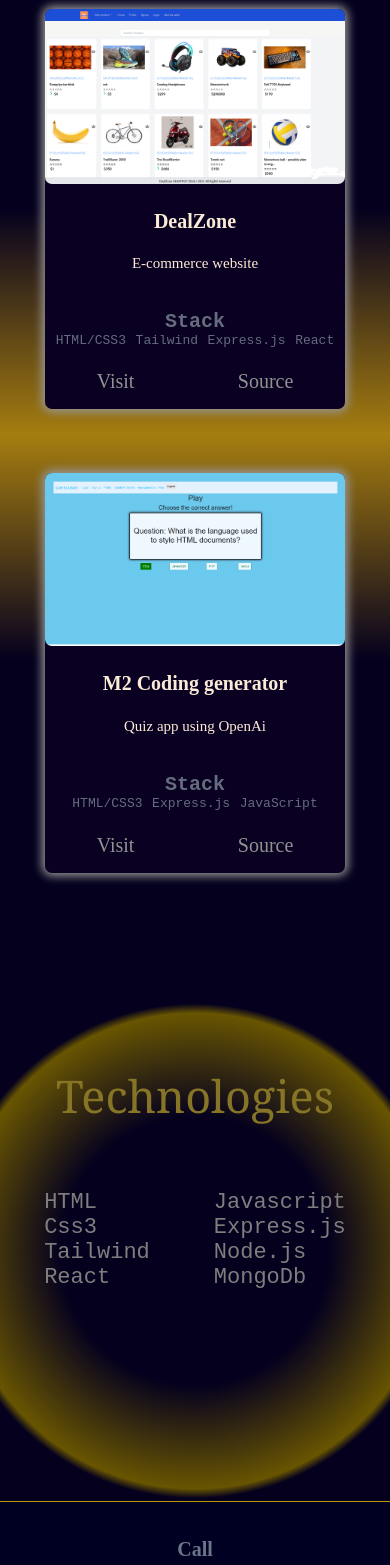
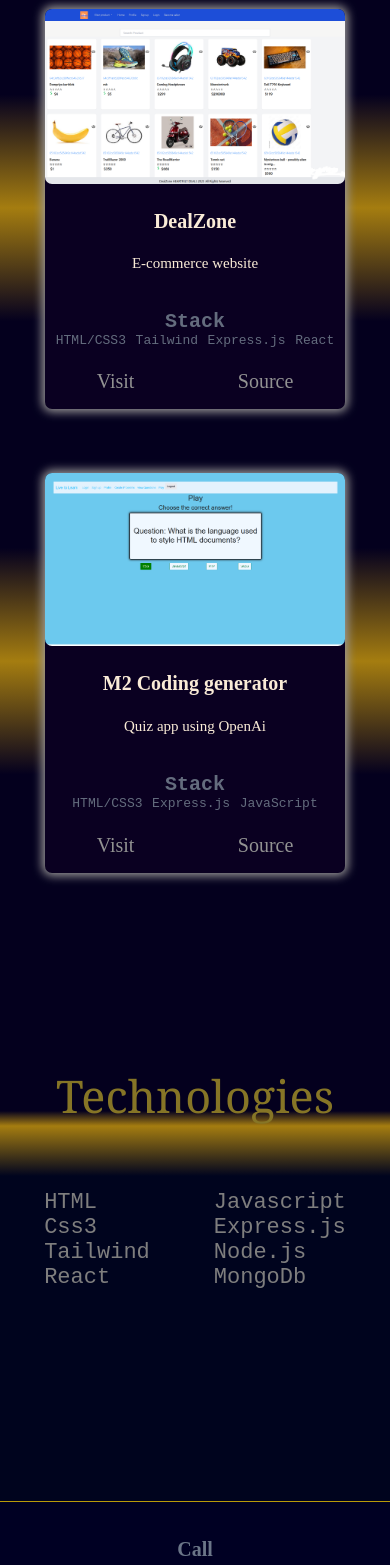
Before and after one commit to MaaX59/my_portfolio, a React (Create React App) app: page / in a window 390 px wide. Shown: the part 1239-2804 px from the top of the page. Built offline with nearby package versions, Linux system fonts and the light colour scheme.

Commit message:
finished!

```diff
--- a/src/containers/Contact/contact.css
+++ b/src/containers/Contact/contact.css
@@ -62,7 +62,7 @@ margin: 0 4rem;
     font-size: 20px;
 }
 
-@media screen and (max-width: 450px){
+@media screen and (max-width: 978px){
     .app__contact-content{
         flex-direction: column;
     }
--- a/src/containers/Frontend/frontend.css
+++ b/src/containers/Frontend/frontend.css
@@ -24,8 +24,12 @@
     display: flex;
     justify-content: center;
 }
-@media screen and (max-width: 450px) {
+@media screen and (max-width: 978px) {
     .app__frontend-content {
         flex-direction: column;
     }
+    /* .app__frontend{
+        background-image: linear-gradient(0deg, rgba(4,0,30,1) 20%, rgb(165, 125, 16) 30%, rgba(4,0,30,1) 40%, rgba(4,0,30,1) 60%, rgb(165, 125, 16) 70%, rgba(4,0,30,1) 80%) ;
+
+    } */
 }
--- a/src/containers/Fullstack/fullstack.css
+++ b/src/containers/Fullstack/fullstack.css
@@ -24,8 +24,12 @@ padding-bottom: 5rem;
     display: flex;
     justify-content: center;
 }
-@media screen and (max-width: 450px) {
+@media screen and (max-width: 978px) {
     .app__fullstack-content {
         flex-direction: column;
     }
+    .app__fullstack{
+        background-image: linear-gradient(0deg, rgba(4,0,30,1) 20%, rgb(165, 125, 16) 30%, rgba(4,0,30,1) 40%, rgba(4,0,30,1) 60%, rgb(165, 125, 16) 70%, rgba(4,0,30,1) 80%) ;
+
+    }
 }
--- a/src/containers/Header/header.css
+++ b/src/containers/Header/header.css
@@ -42,7 +42,7 @@ position: relative;
 }
 
 
-@media screen and (max-width: 450px) {
+@media screen and (max-width: 978px) {
   .app__header{
     width: 100vw;
     height: 400px;
--- a/src/containers/Navbar/navbar.css
+++ b/src/containers/Navbar/navbar.css
@@ -201,7 +201,7 @@
   color: whitesmoke;
 }
 
-@media screen and (max-width: 450px) {
+@media screen and (max-width: 978px) {
   .app__navbar-links {
     display: none;
   }
--- a/src/containers/Tech/tech.css
+++ b/src/containers/Tech/tech.css
@@ -45,9 +45,12 @@ background: radial-gradient(circle, rgba(4,0,30,1) 42%, rgb(104, 85, 1) 75%, rgb
        font-weight: 200;
     }
 
-    @media screen and (max-width: 450px){
+    @media screen and (max-width: 978px){
         .app__tech-content h2{
             font-weight: 200;
             font-size: 22px;
          }
+         .app__tech{
+            background: linear-gradient(0deg, rgba(0,4,30,1) 65%, rgb(165, 125, 16) 75%, rgba(4,0,30,1) 78%);
+         }
     }
```
